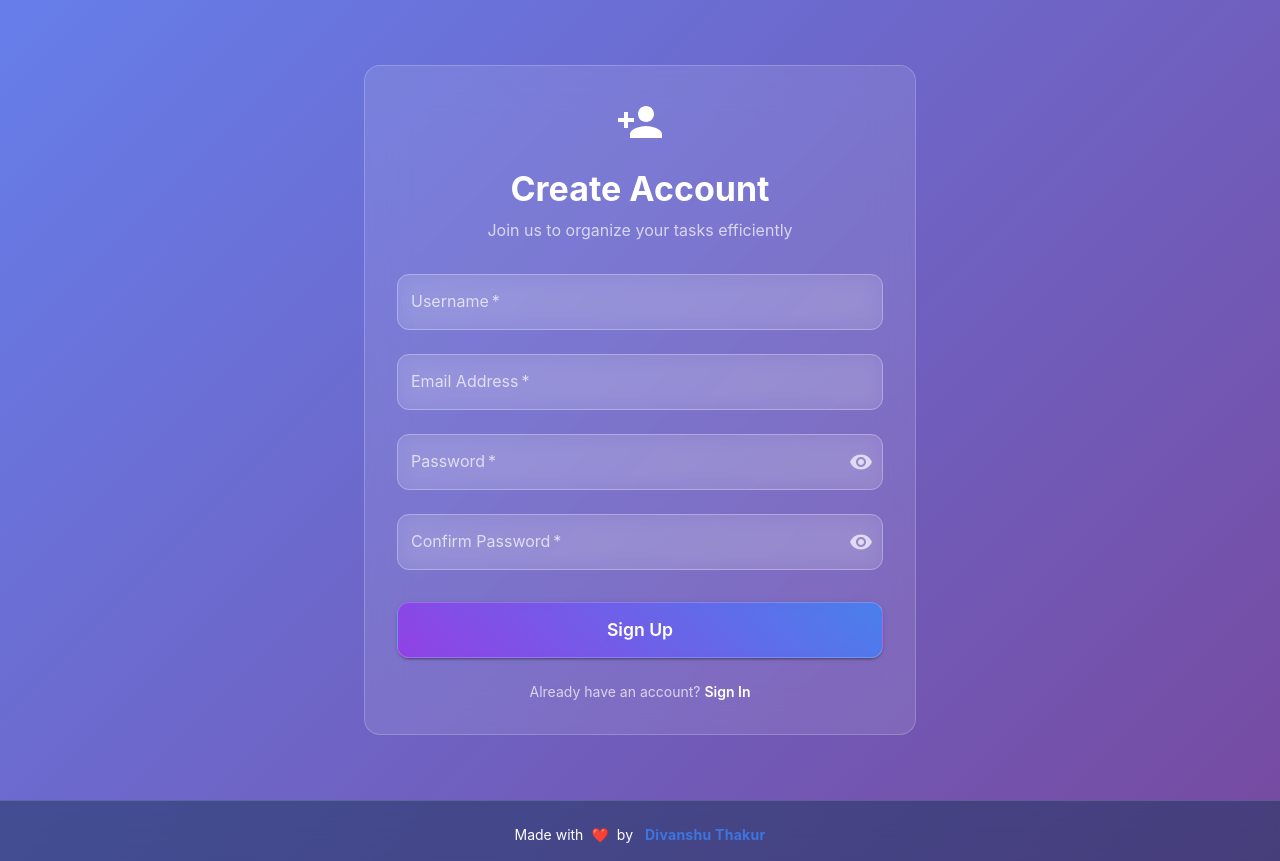
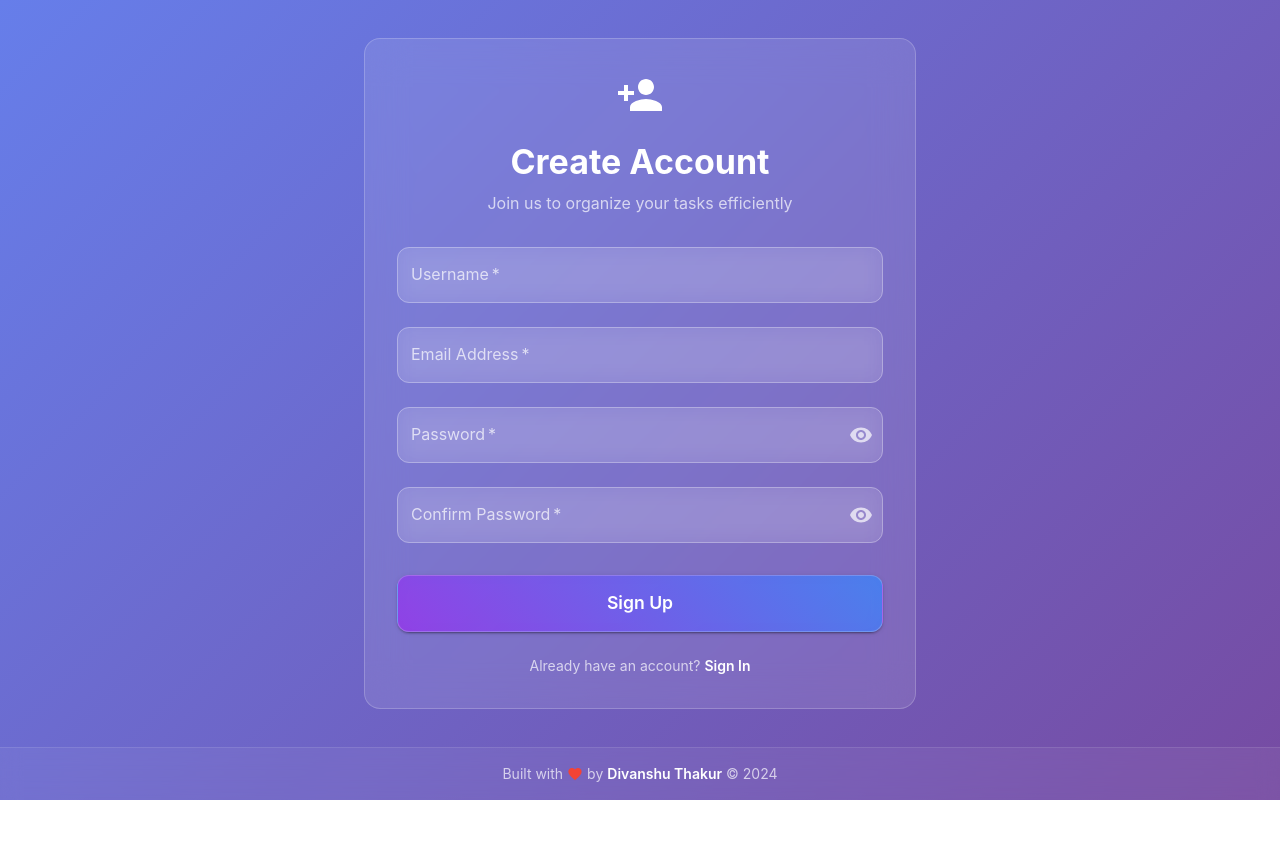
Before and after one commit to divanshu-thakur/todo-mern-app, a React (Create React App) app in the folder client/: page /signup in a window 1280 px wide. After the commit the page ends 800 px from the top, so only its background shows below. Built offline with nearby package versions, Linux system fonts and the light colour scheme; the HTML template or start-up script is replaced by a standard one; a web font is replaced by a local one.

Commit message:
Design and basic logic changes

```diff
--- a/client/src/App.jsx
+++ b/client/src/App.jsx
@@ -150,7 +150,6 @@ function App() {
                 }
               />
             </Routes>
-            <Footer />
           </Router>
         </LocalizationProvider>
       </ThemeProvider>
--- a/client/src/components/Footer.js
+++ b/client/src/components/Footer.js
@@ -1,41 +1,54 @@
 import React from "react";
-import { Box, Typography, Link as MuiLink } from "@mui/material";
-import { styled } from "@mui/material/styles";
-
-const GlassFooter = styled(Box)(({ theme }) => ({
-  width: "100%",
-  background: "rgba(30,30,60,0.5)",
-  borderTop: "1px solid rgba(255,255,255,0.15)",
-  backdropFilter: "blur(14px)",
-  color: "#fff",
-  display: "flex",
-  alignItems: "center",
-  justifyContent: "center",
-  padding: theme.spacing(3, 0, 2),
-  position: "relative",
-  zIndex: 50,
-  fontFamily: "'Inter', 'Roboto', 'Helvetica', 'Arial', sans-serif",
-  fontSize: "1rem",
-  fontWeight: 500,
-}));
+import { Box, Typography, Link as MuiLink, Container } from "@mui/material";
+import { Favorite } from "@mui/icons-material";
 
 const Footer = () => (
-  <GlassFooter component="footer">
-    <Typography variant="body2" color="inherit" sx={{ display: "flex", alignItems: "center", gap: 1 }}>
-      Made with <span aria-label="love" role="img">❤️</span> by&nbsp;
+  <Box
+    component="footer"
+    sx={{
+      py: 2,
+      px: 2,
+      mt: 'auto',
+      background: 'rgba(255, 255, 255, 0.05)',
+      backdropFilter: 'blur(10px)',
+      borderTop: '1px solid rgba(255, 255, 255, 0.1)',
+      textAlign: 'center',
+      zIndex: 10,
+    }}
+  >
+    <Container maxWidth="lg">
+      <Typography variant="body2" sx={{ color: 'rgba(255, 255, 255, 0.7)', display: 'flex', alignItems: 'center', justifyContent: 'center', gap: 0.5 }}>
+        Built with <Favorite sx={{ color: '#f44336', fontSize: 16 }} /> by{' '}
         <MuiLink
           href="https://www.linkedin.com/in/divanshu-thakur/"
           target="_blank"
           rel="noopener noreferrer"
-        color="secondary"
-        underline="hover"
           sx={{
-          fontWeight: 700,
-          letterSpacing: ".02em"
+            color: 'white',
+            fontWeight: 600,
+            textDecoration: 'none',
+            position: 'relative',
+            '&::after': {
+              content: '""',
+              position: 'absolute',
+              width: '0%',
+              height: '1.5px',
+              bottom: -1,
+              left: 0,
+              backgroundColor: 'rgba(147, 51, 234, 0.8)',
+              transition: 'all 0.3s ease-in-out',
+            },
+            '&:hover::after': {
+              width: '100%',
+            },
           }}
-      >Divanshu Thakur</MuiLink>
+        >
+          Divanshu Thakur
+        </MuiLink>
+        {' '}© {new Date().getFullYear()}
       </Typography>
-  </GlassFooter>
+    </Container>
+  </Box>
 );
 
 export default Footer;
--- a/client/src/components/Layout.js
+++ b/client/src/components/Layout.js
@@ -1,6 +1,6 @@
 import React from 'react';
 import Footer from "./Footer";
-import { Box, AppBar, Toolbar, Typography, IconButton, Drawer, List, ListItem, ListItemIcon, ListItemText, Avatar, Button } from '@mui/material';
+import { Box, AppBar, Toolbar, Typography, IconButton, Drawer, List, ListItem, ListItemIcon, ListItemText, Avatar, Button, ListItemButton } from '@mui/material';
 import { Menu as MenuIcon, Dashboard, Assignment, Person, Logout, Close } from '@mui/icons-material';
 import { useDispatch, useSelector } from 'react-redux';
 import { useNavigate, useLocation } from 'react-router-dom';
@@ -60,8 +60,13 @@ const Layout = ({ children }) => {
       <List sx={{ pt: 2 }}>
         {menuItems.map((item) => (
           <ListItem
-            button
             key={item.text}
+            disablePadding
+            sx={{
+              mb: 1,
+            }}
+          >
+            <ListItemButton
               onClick={() => {
                 navigate(item.path);
                 dispatch(setSidebarOpen(false));
@@ -69,7 +74,6 @@ const Layout = ({ children }) => {
               sx={{
                 mx: 1,
                 borderRadius: 2,
-              mb: 1,
                 backgroundColor: location.pathname === item.path ? 'rgba(255, 255, 255, 0.1)' : 'transparent',
                 '&:hover': {
                   backgroundColor: 'rgba(255, 255, 255, 0.1)',
@@ -88,16 +92,21 @@ const Layout = ({ children }) => {
                   },
                 }}
               />
+            </ListItemButton>
           </ListItem>
         ))}
 
         <ListItem
-          button
+          disablePadding
+          sx={{
+            mt: 4,
+          }}
+        >
+          <ListItemButton
             onClick={handleLogout}
             sx={{
               mx: 1,
               borderRadius: 2,
-            mt: 4,
               backgroundColor: 'rgba(244, 67, 54, 0.1)',
               '&:hover': {
                 backgroundColor: 'rgba(244, 67, 54, 0.2)',
@@ -116,6 +125,7 @@ const Layout = ({ children }) => {
                 },
               }}
             />
+          </ListItemButton>
         </ListItem>
       </List>
     </Box>
@@ -177,17 +187,25 @@ const Layout = ({ children }) => {
       </Drawer>
 
       <Box
+        sx={{
+          display: 'flex',
+          flexDirection: 'column',
+          flexGrow: 1,
+          minHeight: '100vh',
+        }}
+      >
+        <Box
           component="main"
           sx={{
             flexGrow: 1,
             p: 3,
             mt: 8,
-          minHeight: 'calc(100vh - 64px)',
           }}
         >
           {children}
         </Box>
-      {/* <Footer /> */}
+        <Footer />
+      </Box>
     </Box>
   );
 };
--- a/client/src/components/TodoFormModal.js
+++ b/client/src/components/TodoFormModal.js
@@ -202,7 +202,7 @@ const TodoFormModal = () => {
           borderBottom: '1px solid rgba(255, 255, 255, 0.2)',
         }}
       >
-        <Typography variant="h5" sx={{ fontWeight: 600 }}>
+        <Typography variant="h5" component="span" sx={{ fontWeight: 600 }}>
           {isEditMode ? 'Edit Task' : 'Create New Task'}
         </Typography>
         <IconButton onClick={handleClose} sx={{ color: 'white' }}>
--- a/client/src/pages/Dashboard.js
+++ b/client/src/pages/Dashboard.js
@@ -82,7 +82,7 @@ const TodoItem = ({ todo }) => (
         }}
       />
     </Box>
-    {todo.description && (
+    {todo?.description && (
       <Typography variant="body2" sx={{ color: 'rgba(255, 255, 255, 0.7)', mb: 1 }}>
         {todo.description.substring(0, 100)}
         {todo.description.length > 100 ? '...' : ''}
@@ -92,9 +92,9 @@ const TodoItem = ({ todo }) => (
       {todo.category && (
         <Chip label={todo.category} size="small" sx={{ background: 'rgba(255, 255, 255, 0.2)', color: 'white' }} />
       )}
-      {todo.subtasks && todo.subtasks.length > 0 && (
+      {todo.subtasks && todo.subtasks?.length > 0 && (
         <Chip
-          label={`\${todo.subtasks.filter((s) => s.completed).length}/\${todo.subtasks.length} subtasks`}
+          label={`\${todo.subtasks.filter((s) => s.completed)?.length}/\${todo.subtasks?.length} subtasks`}
           size="small"
           sx={{ background: 'rgba(255, 255, 255, 0.2)', color: 'white' }}
         />
@@ -105,20 +105,20 @@ const TodoItem = ({ todo }) => (
 
 const Dashboard = () => {
   const dispatch = useDispatch();
-  const { items: todos, loading } = useSelector((state) => state.todos);
-  const { user } = useSelector((state) => state.auth);
+  const { items: todos = [], loading } = useSelector((state) => state.todos);
+  const { user = {} } = useSelector((state) => state.auth);
 
   useEffect(() => {
     dispatch(fetchTodos());
   }, [dispatch]);
 
-  const totalTodos = todos.length;
-  const completedTodos = todos.filter((todo) => todo.completed).length;
-  const pendingTodos = totalTodos - completedTodos;
+  const totalTodos = todos?.length || 0;
+  const completedTodos = todos?.filter((todo) => todo?.completed)?.length || 0;
+  const pendingTodos = Math.max(0, totalTodos - completedTodos);
   const completionRate = totalTodos > 0 ? Math.round((completedTodos / totalTodos) * 100) : 0;
 
-  const highPriorityTodos = todos.filter((todo) => !todo.completed && todo.priority === 'high').length;
-  const recentTodos = todos.slice(0, 5);
+  const highPriorityTodos = todos?.filter((todo) => todo && !todo.completed && todo.priority === 'high')?.length || 0;
+  const recentTodos = todos?.slice(0, 5) || [];
 
   return (
     <Box>
@@ -136,7 +136,7 @@ const Dashboard = () => {
       ) : (
         <>
           <Grid container spacing={3} mb={4}>
-            <Grid item xs={12} sm={6} md={3}>
+            <Grid size={{ xs: 12, sm: 6, md: 3 }}>
               <StatCard
                 title="Total Tasks"
                 value={totalTodos}
@@ -145,7 +145,7 @@ const Dashboard = () => {
                 subtitle="All your tasks"
               />
             </Grid>
-            <Grid item xs={12} sm={6} md={3}>
+            <Grid size={{ xs: 12, sm: 6, md: 3 }}>
               <StatCard
                 title="Completed"
                 value={completedTodos}
@@ -154,7 +154,7 @@ const Dashboard = () => {
                 subtitle={`\${completionRate}% completion rate`}
               />
             </Grid>
-            <Grid item xs={12} sm={6} md={3}>
+            <Grid size={{ xs: 12, sm: 6, md: 3 }}>
               <StatCard
                 title="Pending"
                 value={pendingTodos}
@@ -163,7 +163,7 @@ const Dashboard = () => {
                 subtitle="Tasks to complete"
               />
             </Grid>
-            <Grid item xs={12} sm={6} md={3}>
+            <Grid size={{ xs: 12, sm: 6, md: 3 }}>
               <StatCard
                 title="High Priority"
                 value={highPriorityTodos}
--- a/client/src/pages/LoginPage.js
+++ b/client/src/pages/LoginPage.js
@@ -4,6 +4,7 @@ import { Visibility, VisibilityOff, Login as LoginIcon } from '@mui/icons-materi
 import { useDispatch, useSelector } from 'react-redux';
 import { useNavigate, Link as RouterLink, useLocation } from 'react-router-dom';
 import { signIn, clearError } from '../redux/slices/authSlice';
+import Footer from '../components/Footer';
 
 const LoginPage = () => {
   const dispatch = useDispatch();
@@ -47,9 +48,16 @@ const LoginPage = () => {
       sx={{
         minHeight: '100vh',
         display: 'flex',
+        flexDirection: 'column',
+        background: 'linear-gradient(135deg, #667eea 0%, #764ba2 100%)',
+      }}
+    >
+      <Box
+        sx={{
+          flexGrow: 1,
+          display: 'flex',
           alignItems: 'center',
           justifyContent: 'center',
-        background: 'linear-gradient(135deg, #667eea 0%, #764ba2 100%)',
           p: 2,
         }}
       >
@@ -179,6 +187,8 @@ const LoginPage = () => {
           </Paper>
         </Container>
       </Box>
+      <Footer />
+    </Box>
   );
 };
 
--- a/client/src/pages/ProfilePage.js
+++ b/client/src/pages/ProfilePage.js
@@ -121,7 +121,7 @@ const ProfilePage = () => {
       </Box>
 
       <Grid container spacing={3}>
-        <Grid item xs={12} md={4}>
+        <Grid size={{ xs: 12, md: 4 }}>
           <Card
             sx={{
               background: 'rgba(255, 255, 255, 0.1)',
@@ -157,7 +157,7 @@ const ProfilePage = () => {
           </Card>
         </Grid>
 
-        <Grid item xs={12} md={8}>
+        <Grid size={{ xs: 12, md: 8 }}>
           <Card
             sx={{
               background: 'rgba(255, 255, 255, 0.1)',
@@ -184,7 +184,7 @@ const ProfilePage = () => {
 
             <Box component="form" onSubmit={handleSubmit}>
               <Grid container spacing={3}>
-                <Grid item xs={12}>
+                <Grid size={{ xs: 12 }}>
                   <TextField
                     fullWidth
                     label="Username"
@@ -200,7 +200,7 @@ const ProfilePage = () => {
                   />
                 </Grid>
 
-                <Grid item xs={12}>
+                <Grid size={{ xs: 12 }}>
                   <TextField
                     fullWidth
                     label="Email"
@@ -219,14 +219,14 @@ const ProfilePage = () => {
 
                 {isEditing && (
                   <>
-                    <Grid item xs={12}>
+                    <Grid size={{ xs: 12 }}>
                       <Divider sx={{ borderColor: 'rgba(255, 255, 255, 0.2)', my: 2 }} />
                       <Typography variant="subtitle2" sx={{ color: 'rgba(255, 255, 255, 0.7)', mb: 2 }}>
                         Change Password (optional)
                       </Typography>
                     </Grid>
 
-                    <Grid item xs={12} sm={6}>
+                    <Grid size={{ xs: 12, sm: 6 }}>
                       <TextField
                         fullWidth
                         label="New Password"
@@ -242,7 +242,7 @@ const ProfilePage = () => {
                       />
                     </Grid>
 
-                    <Grid item xs={12} sm={6}>
+                    <Grid size={{ xs: 12, sm: 6 }}>
                       <TextField
                         fullWidth
                         label="Confirm New Password"
--- a/client/src/pages/SignUpPage.js
+++ b/client/src/pages/SignUpPage.js
@@ -5,6 +5,7 @@ import { useDispatch, useSelector } from 'react-redux';
 import { useNavigate, Link as RouterLink } from 'react-router-dom';
 import { signUp, clearError } from '../redux/slices/authSlice';
 import { showSnackbar } from '../redux/slices/uiSlice';
+import Footer from '../components/Footer';
 
 const SignUpPage = () => {
   const dispatch = useDispatch();
@@ -105,9 +106,16 @@ const SignUpPage = () => {
       sx={{
         minHeight: '100vh',
         display: 'flex',
+        flexDirection: 'column',
+        background: 'linear-gradient(135deg, #667eea 0%, #764ba2 100%)',
+      }}
+    >
+      <Box
+        sx={{
+          flexGrow: 1,
+          display: 'flex',
           alignItems: 'center',
           justifyContent: 'center',
-        background: 'linear-gradient(135deg, #667eea 0%, #764ba2 100%)',
           p: 2,
         }}
       >
@@ -305,6 +313,8 @@ const SignUpPage = () => {
           </Paper>
         </Container>
       </Box>
+      <Footer />
+    </Box>
   );
 };
 
--- a/client/src/pages/TodosPage.js
+++ b/client/src/pages/TodosPage.js
@@ -181,7 +181,7 @@ const TodoCard = ({ todo, onEdit, onDelete, onToggle }) => {
 
 const TodosPage = () => {
   const dispatch = useDispatch();
-  const { items: todos, loading, filters } = useSelector((state) => state.todos);
+  const { items: todos = [], loading, filters } = useSelector((state) => state.todos);
   const [searchText, setSearchText] = useState('');
   const [filterPriority, setFilterPriority] = useState('');
   const [filterCategory, setFilterCategory] = useState('');
@@ -246,7 +246,7 @@ const TodosPage = () => {
     }
   };
 
-  const filteredTodos = todos.filter((todo) => {
+  const filteredTodos = todos?.filter((todo) => {
     if (!showCompleted && todo.completed) return false;
     if (filterPriority && todo.priority !== filterPriority) return false;
     if (filterCategory && todo.category !== filterCategory) return false;
@@ -260,7 +260,7 @@ const TodosPage = () => {
     return true;
   });
 
-  const categories = [...new Set(todos.map((todo) => todo.category).filter(Boolean))];
+  const categories = [...new Set((todos || []).map((todo) => todo.category).filter(Boolean))];
 
   return (
     <Box>
@@ -299,7 +299,7 @@ const TodosPage = () => {
         }}
       >
         <Grid container spacing={2} alignItems="center">
-          <Grid item xs={12} md={4}>
+          <Grid size={{ xs: 12, md: 4 }}>
             <TextField
               fullWidth
               placeholder="Search tasks..."
@@ -311,7 +311,7 @@ const TodosPage = () => {
               }}
             />
           </Grid>
-          <Grid item xs={12} sm={6} md={2}>
+          <Grid size={{ xs: 12, sm: 6, md: 2 }}>
             <FormControl fullWidth>
               <InputLabel sx={{ color: 'rgba(255, 255, 255, 0.7)' }}>Priority</InputLabel>
               <Select
@@ -327,7 +327,7 @@ const TodosPage = () => {
               </Select>
             </FormControl>
           </Grid>
-          <Grid item xs={12} sm={6} md={3}>
+          <Grid size={{ xs: 12, sm: 6, md: 3 }}>
             <FormControl fullWidth>
               <InputLabel sx={{ color: 'rgba(255, 255, 255, 0.7)' }}>Category</InputLabel>
               <Select
@@ -345,7 +345,7 @@ const TodosPage = () => {
               </Select>
             </FormControl>
           </Grid>
-          <Grid item xs={12} md={3}>
+          <Grid size={{ xs: 12, md: 3 }}>
             <FormControlLabel
               control={
                 <Checkbox
@@ -368,7 +368,7 @@ const TodosPage = () => {
           {filteredTodos.length > 0 ? (
             <Grid container spacing={3}>
               {filteredTodos.map((todo) => (
-                <Grid item xs={12} sm={6} md={4} key={todo._id}>
+                <Grid size={{ xs: 12, sm: 6, md: 4 }} key={todo._id}>
                   <TodoCard
                     todo={todo}
                     onEdit={handleEditTodo}
```
Lines whose indentation alone changed are shown as unchanged.
